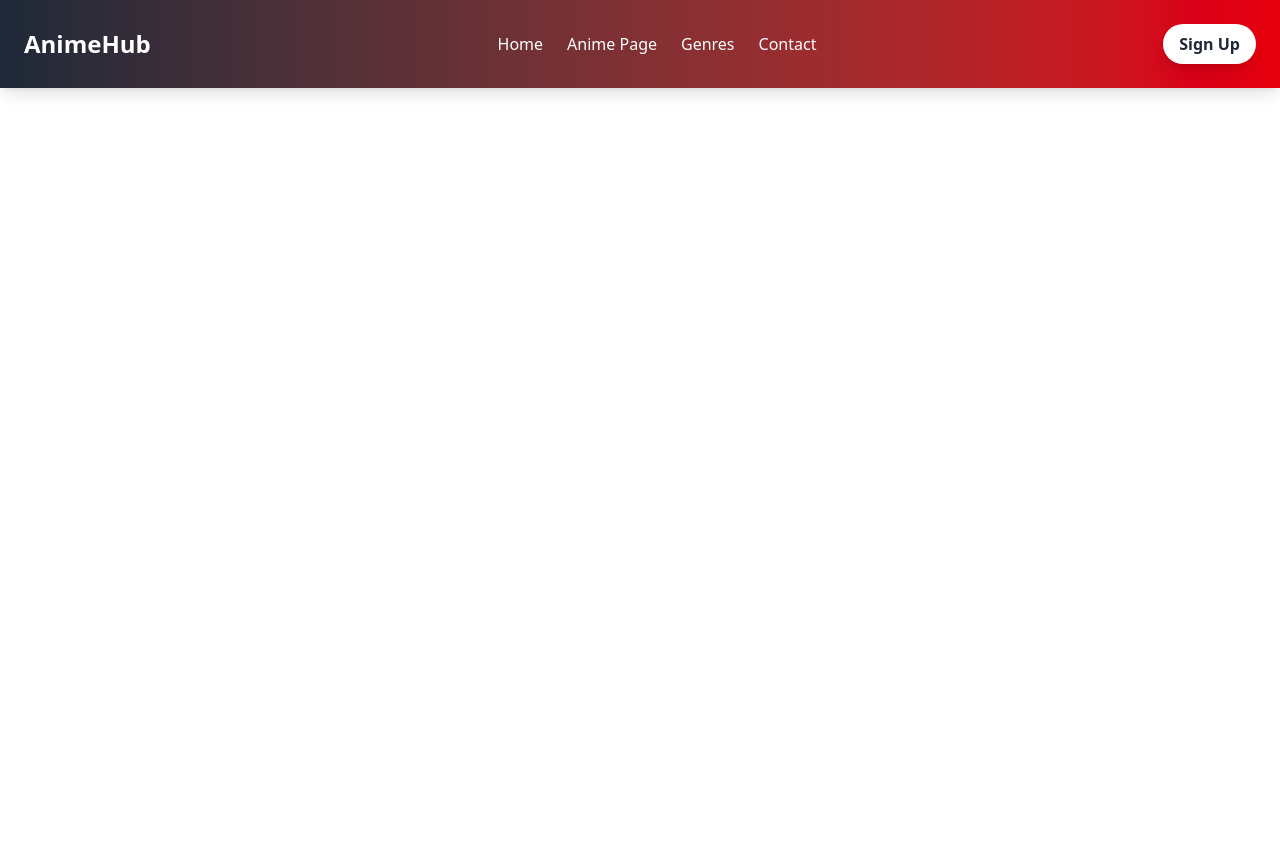
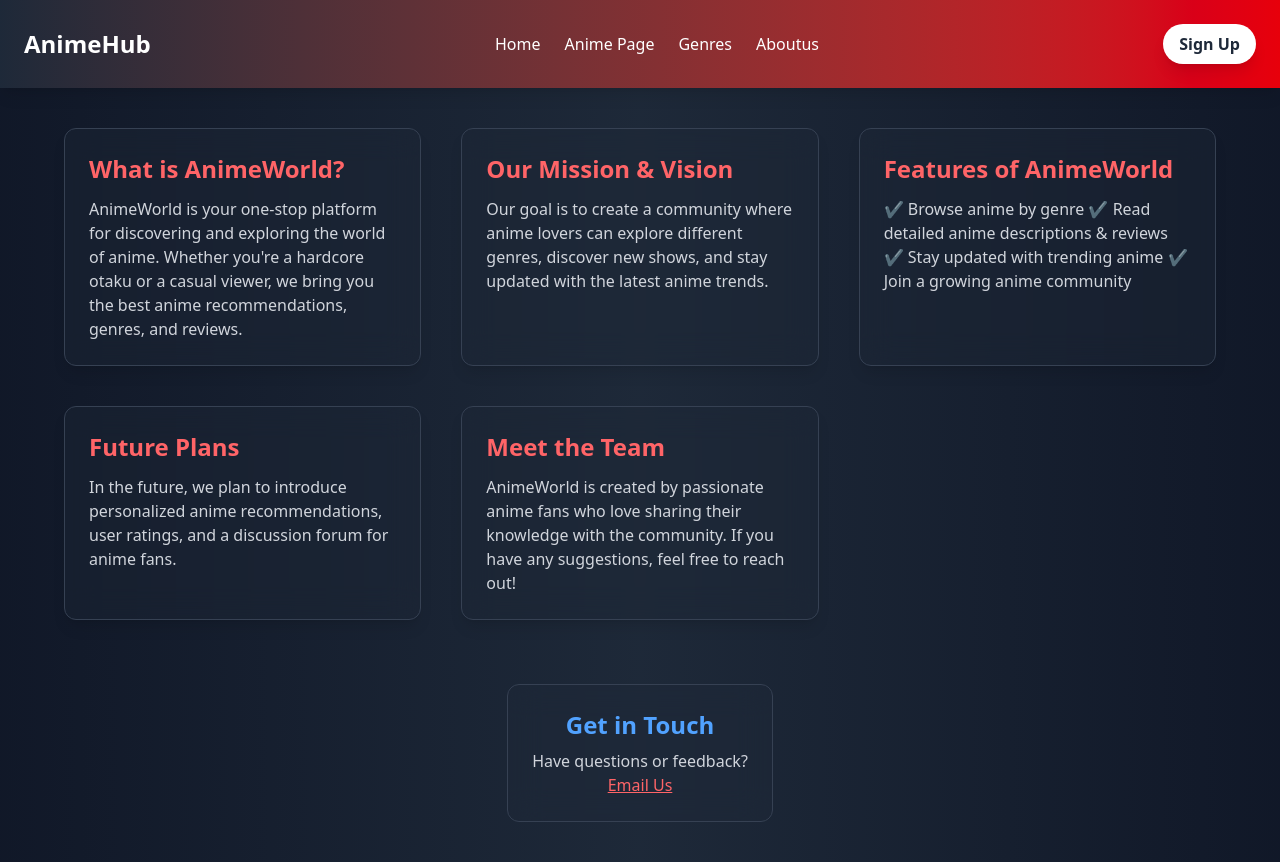
Before and after one commit to Premkambaliya/anime_world, a React (Vite) app in the folder frontend/vite-project/: page /Aboutus in a window 1280 px wide. Before the commit the page ends 800 px from the top, so only its background shows below. Built offline with nearby package versions, Linux system fonts and the light colour scheme.

Commit message:
i add Aboutus page and add route also in navbar

```diff
--- a/frontend/vite-project/package.json
+++ b/frontend/vite-project/package.json
@@ -12,6 +12,7 @@
   "dependencies": {
     "@tailwindcss/vite": "^4.0.3",
     "axios": "^1.7.9",
+    "framer-motion": "^12.4.7",
     "react": "^18.3.1",
     "react-dom": "^18.3.1",
     "react-icons": "^5.4.0",
--- a/frontend/vite-project/src/App.jsx
+++ b/frontend/vite-project/src/App.jsx
@@ -3,6 +3,7 @@ import { BrowserRouter as Router, Routes, Route } from 'react-router-dom';
 import Homepage from './components/Home';
 import Navbar from './components/Navbar';
 import AnimePage from './components/AnimePage';
+import Aboutus from './components/Aboutus';
 import Solo from './components/Solo';
 import IGotCheatSkill from './components/IGotCheatSkill';
 import ClassroomOfTheElite from './components/Classroom';
@@ -21,6 +22,7 @@ function App() {
       <Routes>
         <Route path="/" element={<Homepage />} />
         <Route path="/AnimePage" element={<AnimePage />} /> {/* Anime Gallery */}
+        <Route path="/Aboutus" element={<Aboutus />} /> {/* Anime Gallery */}
         <Route path="/SoloLeveling" element={<Solo />} />
         <Route path="/IGotCheatSkillInAnotherWorld" element={<IGotCheatSkill />} />
         <Route path="/classroomOfTheElite" element={<ClassroomOfTheElite />} />
--- /dev/null
+++ b/frontend/vite-project/src/components/Aboutus.jsx
@@ -0,0 +1,73 @@
+import React from "react";
+import { motion } from "framer-motion";
+
+export default function AboutUs() {
+  return (
+    <div className="min-h-screen bg-gradient-to-r from-gray-900 via-gray-800 to-gray-900 text-white p-10 flex flex-col items-center">
+
+      <motion.h1
+        className="text-5xl font-extrabold text-center mb-10 text-red-400 neon-glow"
+        initial={{ opacity: 0, y: -30 }}
+        animate={{ opacity: 1, y: 0 }}
+        transition={{ duration: 0.8 }}
+      >
+        About AnimeWorld
+      </motion.h1>
+
+      <div className="grid gap-10 md:grid-cols-2 lg:grid-cols-3 max-w-6xl">
+        {sections.map((section, index) => (
+          <motion.div
+            key={index}
+            className="bg-gray-800/40 backdrop-blur-lg p-6 rounded-xl shadow-lg border border-gray-700 hover:border-red-400 hover:shadow-red-400/50 transition-all duration-300 transform hover:-translate-y-2"
+            initial={{ opacity: 0, y: 20 }}
+            animate={{ opacity: 1, y: 0 }}
+            transition={{ delay: index * 0.2, duration: 0.6 }}
+          >
+            <h2 className="text-2xl font-bold text-red-400 mb-3">{section.title}</h2>
+            <p className="text-gray-300">{section.content}</p>
+          </motion.div>
+        ))}
+      </div>
+
+      {/* Contact Section */}
+      <motion.div
+        className="mt-16 text-center bg-gray-800/50 backdrop-blur-lg p-6 rounded-xl border border-gray-700 hover:border-blue-400 hover:shadow-blue-400/50 transition-all duration-300"
+        initial={{ opacity: 0, y: 30 }}
+        animate={{ opacity: 1, y: 0 }}
+        transition={{ duration: 0.8 }}
+      >
+        <h2 className="text-2xl font-bold text-blue-400">Get in Touch</h2>
+        <p className="text-gray-300 mt-2">
+          Have questions or feedback? <br />
+          <a href="mailto:contact@animeworld.com" className="text-red-400 underline hover:text-red-500">
+            Email Us
+          </a>
+        </p>
+      </motion.div>
+    </div>
+  );
+}
+
+// Content Sections
+const sections = [
+  {
+    title: "What is AnimeWorld?",
+    content: "AnimeWorld is your one-stop platform for discovering and exploring the world of anime. Whether you're a hardcore otaku or a casual viewer, we bring you the best anime recommendations, genres, and reviews."
+  },
+  {
+    title: "Our Mission & Vision",
+    content: "Our goal is to create a community where anime lovers can explore different genres, discover new shows, and stay updated with the latest anime trends."
+  },
+  {
+    title: "Features of AnimeWorld",
+    content: "✔ Browse anime by genre \n✔ Read detailed anime descriptions & reviews \n✔ Stay updated with trending anime \n✔ Join a growing anime community"
+  },
+  {
+    title: "Future Plans",
+    content: "In the future, we plan to introduce personalized anime recommendations, user ratings, and a discussion forum for anime fans."
+  },
+  {
+    title: "Meet the Team",
+    content: "AnimeWorld is created by passionate anime fans who love sharing their knowledge with the community. If you have any suggestions, feel free to reach out!"
+  }
+];
--- a/frontend/vite-project/src/components/navbar.jsx
+++ b/frontend/vite-project/src/components/navbar.jsx
@@ -32,8 +32,8 @@ const Navbar = () => {
               </Link>
             </li>
             <li>
-              <Link to="/contact" className="hover:text-gray-300 transition duration-300">
-                Contact
+              <Link to="/Aboutus" className="hover:text-gray-300 transition duration-300">
+              Aboutus
               </Link>
             </li>
           </ul>
```
Also changed, not shown: 1 other file (tests, documents, lock files or other folders).
